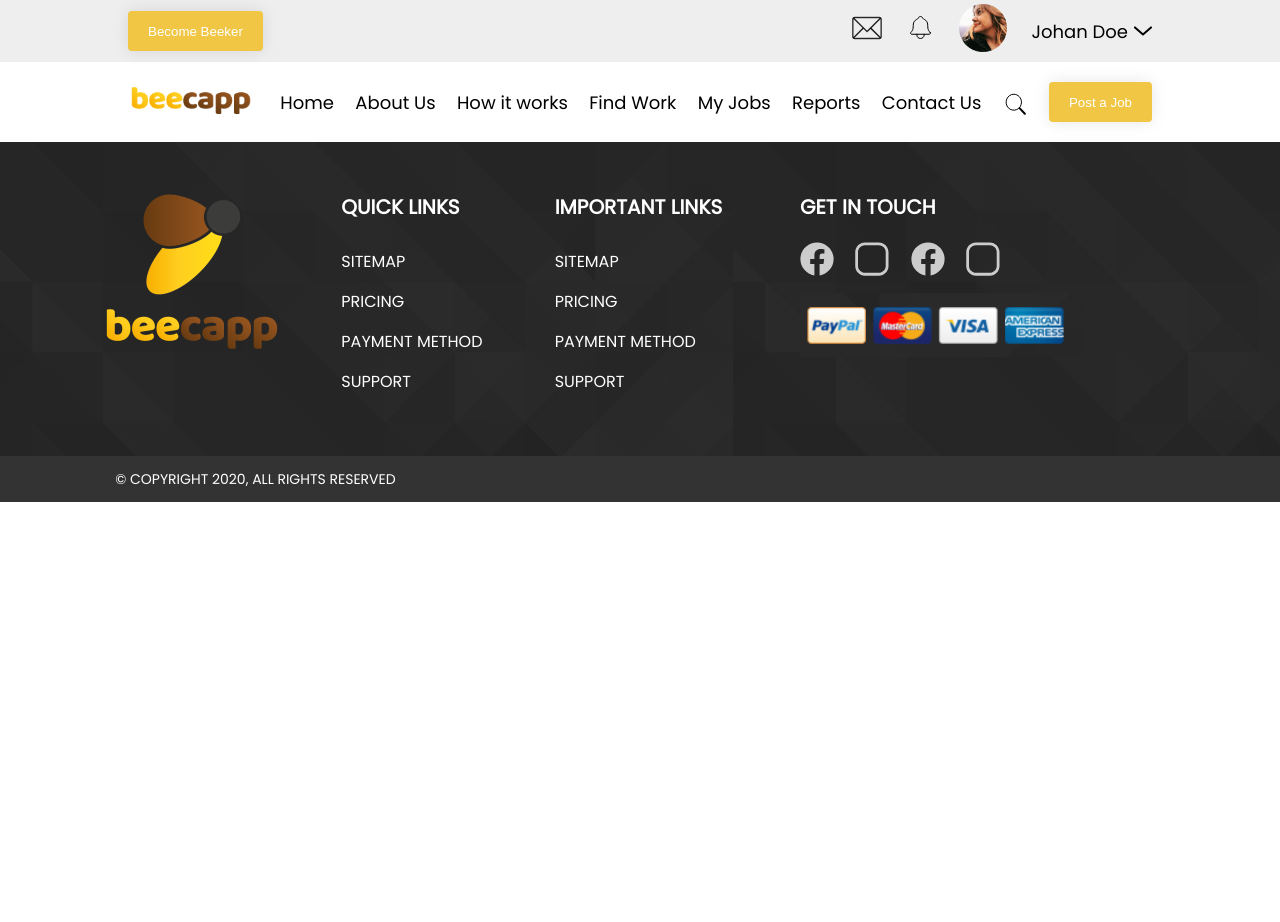
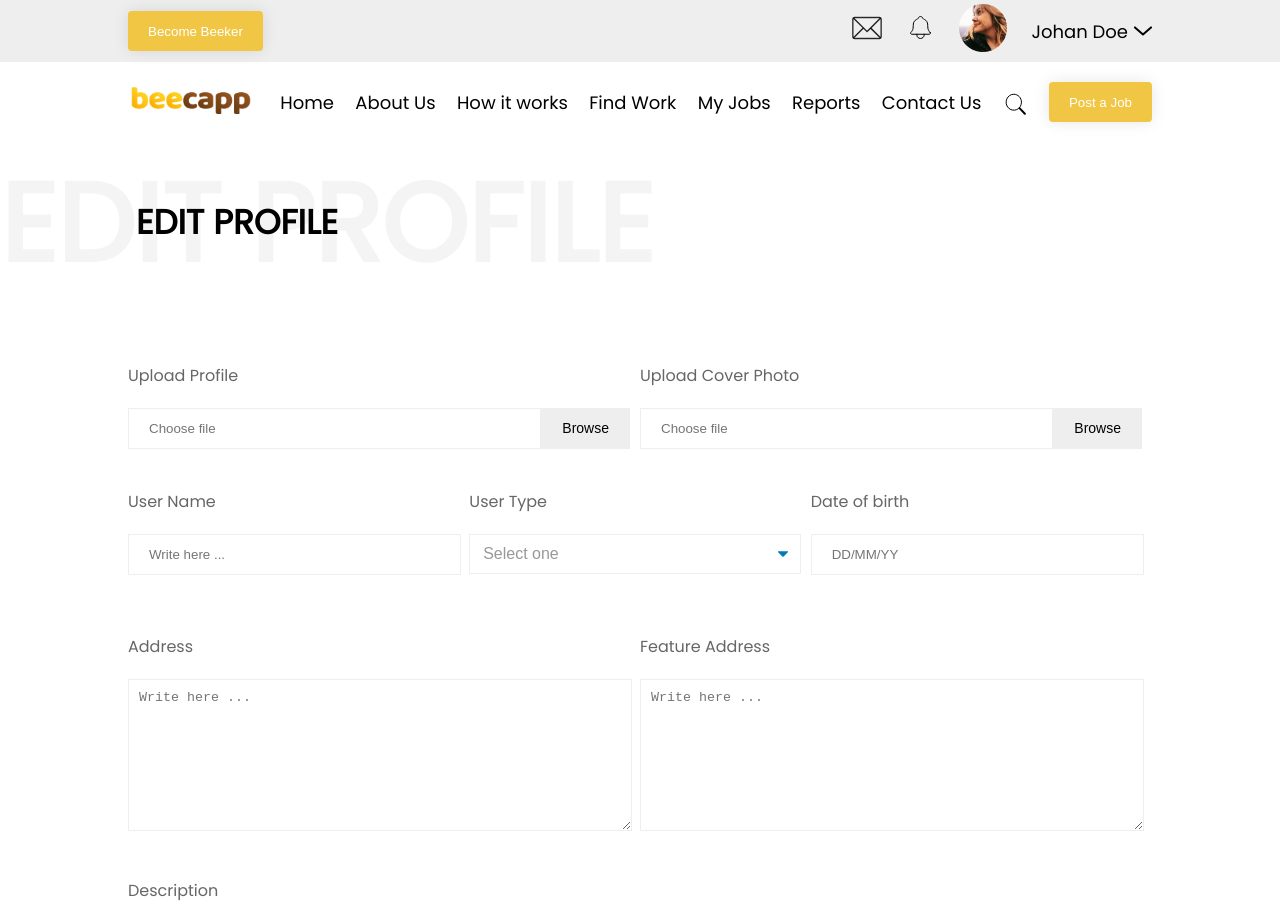
Before and after one commit to asadrazashah/becapp, a React (Create React App) app: page /editprofile in a window 1280 px wide. Shown: the top 922 px of the page. Before the commit the page ends 800 px from the top, so only its background shows below. Built offline with nearby package versions, Linux system fonts and the light colour scheme.

Commit message:
added edit profile screen

```diff
--- a/src/Routes.tsx
+++ b/src/Routes.tsx
@@ -19,6 +19,7 @@ import PostJob from './screens/PostJob';
 import HowItWorks from './screens/HowItWorks';
 import JobDetails from './screens/JobDetails';
 import Home from "./screens/Home";
+import EditProfile from './screens/EditProfile';
 
 function Routes() {
     let auth = true;
@@ -50,6 +51,7 @@ function Routes() {
                     <Route exact path="/home/postjob" component={PostJob} />
                     <Route exact path="/home/working" component={HowItWorks} />
                     <Route exact path="/home/findwork/jobdetails" component={JobDetails} />
+                    <Route exact path="/editprofile" component={EditProfile} />
                 </Switch>
             </>}
             <Footer />
--- /dev/null
+++ b/src/screens/EditProfile.tsx
@@ -0,0 +1,56 @@
+import React from "react";
+import HeadingTypography from "../components/HeadingTypography";
+import { Grid } from "@material-ui/core";
+import Label from "../components/Label";
+import InputSimple from "../components/InputSimple";
+import TextArea from "../components/TextArea"
+import ThemeButton from "../components/ThemeButton";
+import InputSelect from "../components/InputSelect";
+import "../styles/screens/edit_profile.scss";
+
+const EditProfile: React.FC = () => {
+    return <>
+        <HeadingTypography backText="Edit Profile" frontText="Edit profile" />
+        <div className="formEditProfile">
+            <Grid container id="rowEditProfile">
+                <Grid item xs={12} sm={12} md={6} id="colEditProfile">
+                    <Label text="Upload Profile" />
+                    <div className="browseInput"><InputSimple placeholder="Choose file" /><button>Browse</button></div> </Grid>
+                <Grid item xs={12} sm={12} md={6} id="colEditProfile">
+                    <Label text="Upload Cover Photo" />
+                    <div className="browseInput"><InputSimple placeholder="Choose file" /><button>Browse</button></div></Grid>
+            </Grid>
+            <Grid container id="rowEditProfile">
+                <Grid item xs={12} sm={12} md={4} id="colEditProfile">
+                    <Label text="User Name" />
+                    <InputSimple placeholder="Write here ..." />
+                </Grid>
+                <Grid item xs={12} sm={12} md={4} id="colEditProfile">
+                    <Label text="User Type" />
+                    <InputSelect label="Select one" />
+                </Grid>
+                <Grid item xs={12} sm={12} md={4} id="colEditProfile">
+                    <Label text="Date of birth" />
+                    <InputSimple placeholder="DD/MM/YY" />
+                </Grid>
+            </Grid>
+            <Grid container id="rowEditProfile">
+                <Grid item xs={12} sm={12} md={6} id="colEditProfile">
+                    <Label text="Address" />
+                    <TextArea placeholder="Write here ..." /></Grid>
+                <Grid item xs={12} sm={12} md={6} id="colEditProfile">
+                    <Label text="Feature Address" />
+                    <TextArea placeholder="Write here ..." /> </Grid>
+            </Grid>
+            <Grid container id="rowEditProfile">
+                <Label text="Description" />
+                <Grid item xs={12}> <TextArea placeholder="Write here ..." /></Grid>
+            </Grid>
+            <div className="btnSave">
+                <ThemeButton title="Save" style={{ backgroundColor: "#000", color: '#fff', width: "228px", height: "60px", fontSize: "20px", borderRadius: "10px" }} />
+            </div>
+        </div>
+    </>
+}
+
+export default EditProfile
--- a/src/styles/components/input_select.scss
+++ b/src/styles/components/input_select.scss
@@ -9,7 +9,8 @@
   max-width: 100%; /* useful when width is set to anything other than 100% */
   box-sizing: border-box;
   margin: 0;
-  border: 1px solid #aaa;
+  border: 1px solid #eeeeee;
+
   //   box-shadow: 0 1px 0 1px rgba(0, 0, 0, 0.04);
   //   border-radius: 0.5em;
   -moz-appearance: none;
--- /dev/null
+++ b/src/styles/screens/edit_profile.scss
@@ -0,0 +1,26 @@
+.browseInput {
+  display: flex;
+  align-items: center;
+  button {
+    background: #eeeeee;
+    border: 1px solid #eeeeee;
+    height: 41px;
+    padding: 0px 20px;
+    font-size: 14px;
+    color: #000;
+    outline: none;
+  }
+}
+.formEditProfile {
+  padding: 2% 10%;
+}
+#rowEditProfile {
+  padding: 10px 0px;
+}
+#colEditProfile {
+  padding-right: 10px;
+}
+.btnSave {
+  text-align: end;
+  padding: 20px 0px;
+}
```
